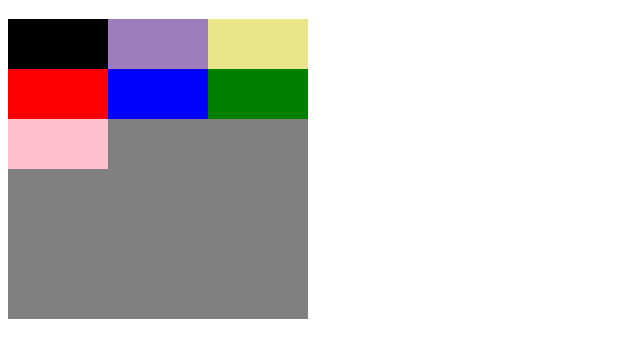
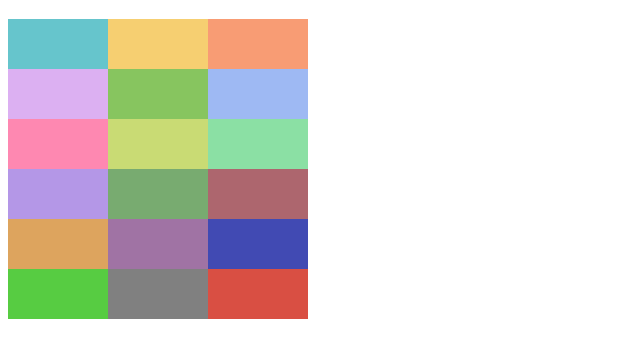
Before and after one commit to diegojosealonso/puzzle, a plain HTML site: page index.html in a window 1280 px wide. Shown: the part 61-418 px from the top of the page, without its empty margins (0-640 px from the left). Drawn offline with Linux system fonts and the light colour scheme.

Commit message:
html y css structure

```diff
--- a/index.html
+++ b/index.html
@@ -24,6 +24,12 @@
             <div class="decima"></div>
             <div class="onceava"></div>
             <div class="doceava"></div>
+            <div class="decimotercera"></div>
+            <div class="decimocuarta"></div>
+            <div class="decimoquinta"></div>
+            <div class="decimosexta"></div>
+            <div class="decimosexta"></div>
+            <div class="decimoctava"></div>
 
         </div>
     </main>
--- a/styles.css
+++ b/styles.css
@@ -3,20 +3,20 @@ h1 {
 }
 
 #contenedor {
-    background-color: gray;
+    background-color: rgb(128, 128, 128);
     width: 300px;
     height: 300px;
 }
 
 .primera {
-    background-color: rgb(0, 0, 0);
+    background-color: rgb(102, 197, 204);
     width: 100px;
     height: 50px;
     position:absolute;
 }
 
 .segunda {
-    background-color: rgb(157, 125, 187);
+    background-color: rgb(246, 207, 113);
     width: 100px;
     height: 50px;
     margin-left: 100px;
@@ -24,7 +24,7 @@ h1 {
 }
 
 .tercera {
-    background-color: rgb(233, 229, 139);
+    background-color: rgb(248, 156, 116);
     width: 100px;
     height: 50px;
     margin-left:200px;
@@ -32,7 +32,7 @@ h1 {
 }
 
 .cuarta {
-    background-color: rgb(255, 0, 0);
+    background-color: rgb(220, 176, 242);
     width: 100px;
     height: 50px;
     margin-top: 50px;
@@ -40,7 +40,7 @@ h1 {
 }
 
 .quinta {
-    background-color: blue;
+    background-color: rgb(135, 197, 95);
     width: 100px;
     height: 50px;
     margin-top: 50px;
@@ -49,7 +49,7 @@ h1 {
 }
 
 .sexta{
-    background-color: green;
+    background-color: rgb(158, 185, 243);
     width: 100px;
     height: 50px;
     margin-top: 50px;
@@ -58,18 +58,105 @@ h1 {
 }
 
 .septima{
-    background-color: pink;
+    background-color: rgb(254, 136, 177);
     width: 100px;
     height: 50px;
     margin-top: 100px;
     position:absolute;
 }
 
-.quinta {
-    background-color: blue;
+.octava {
+    background-color: rgb(201, 219, 116);
     width: 100px;
     height: 50px;
-    margin-top: 50px;
+    margin-top: 100px;
     margin-left: 100px;
     position:absolute;
 }
+
+.novena{
+    background-color: rgb(139, 224, 164);
+    width: 100px;
+    height: 50px;
+    margin-top: 100px;
+    margin-left: 200px;
+    position:absolute;
+}
+
+.decima{
+    background-color: rgb(180, 151, 231);
+    width: 100px;
+    height: 50px;
+    margin-top: 150px;
+    position:absolute;
+}
+
+.onceava {
+    background-color: rgb(120, 171, 112);
+    width: 100px;
+    height: 50px;
+    margin-top: 150px;
+    margin-left: 100px;
+    position:absolute;
+}
+
+.doceava{
+    background-color: rgb(173, 102, 110);
+    width: 100px;
+    height: 50px;
+    margin-top: 150px;
+    margin-left: 200px;
+    position:absolute;
+}
+
+.decimotercera{
+    background-color: rgb(221, 164, 94);
+    width: 100px;
+    height: 50px;
+    margin-top: 200px;
+    position:absolute;
+}
+
+.decimocuarta {
+    background-color: rgb(160, 115, 164);
+    width: 100px;
+    height: 50px;
+    margin-top: 200px;
+    margin-left: 100px;
+    position:absolute;
+}
+
+.decimoquinta{
+    background-color: rgb(65, 74, 179);
+    width: 100px;
+    height: 50px;
+    margin-top: 200px;
+    margin-left: 200px;
+    position:absolute;
+}
+
+.decimosexta{
+    background-color: hwb(111 26% 20%);
+    width: 100px;
+    height: 50px;
+    margin-top: 250px;
+    position:absolute;
+}
+
+.decimoseptima {
+    background-color: rgb(116, 50, 118);
+    width: 100px;
+    height: 50px;
+    margin-top: 250px;
+    margin-left: 100px;
+    position:absolute;
+}
+
+.decimoctava{
+    background-color: rgb(217, 79, 67);
+    width: 100px;
+    height: 50px;
+    margin-top: 250px;
+    margin-left: 200px;
+    position:absolute;
+}
```
